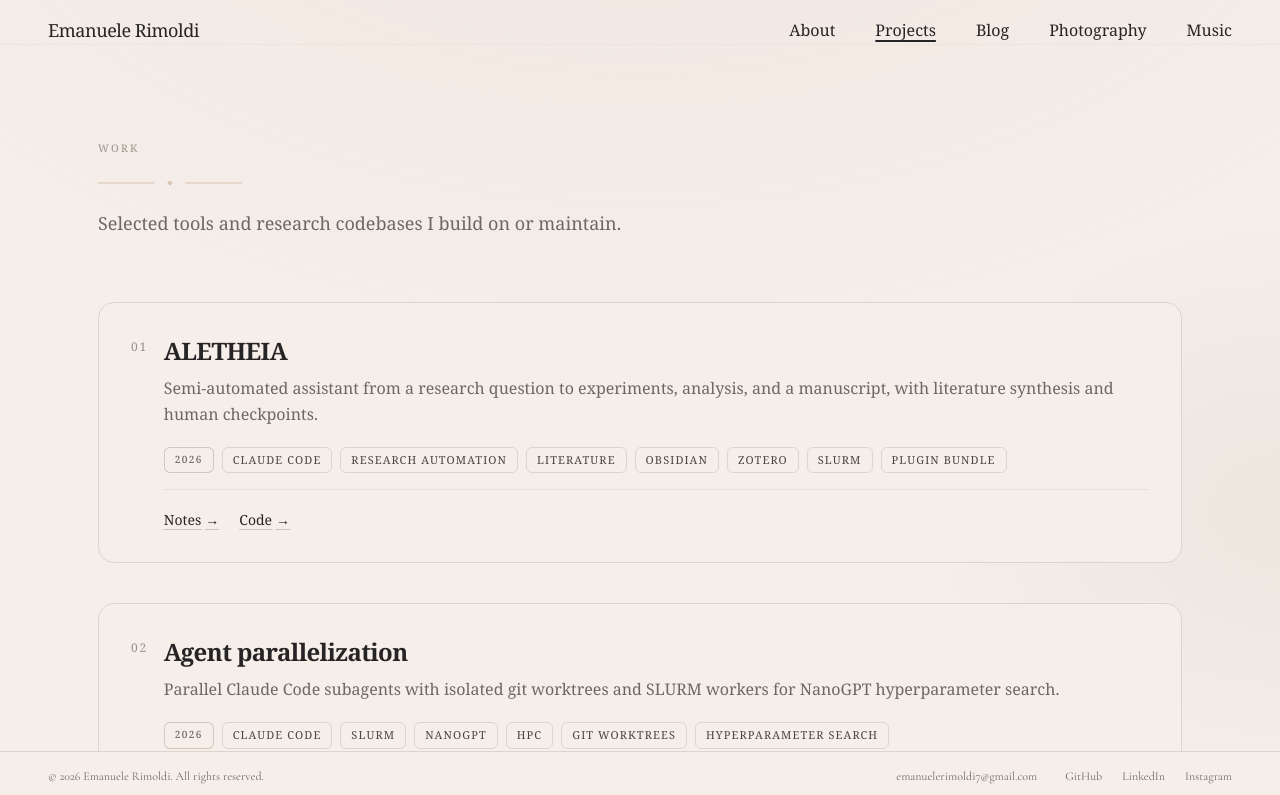
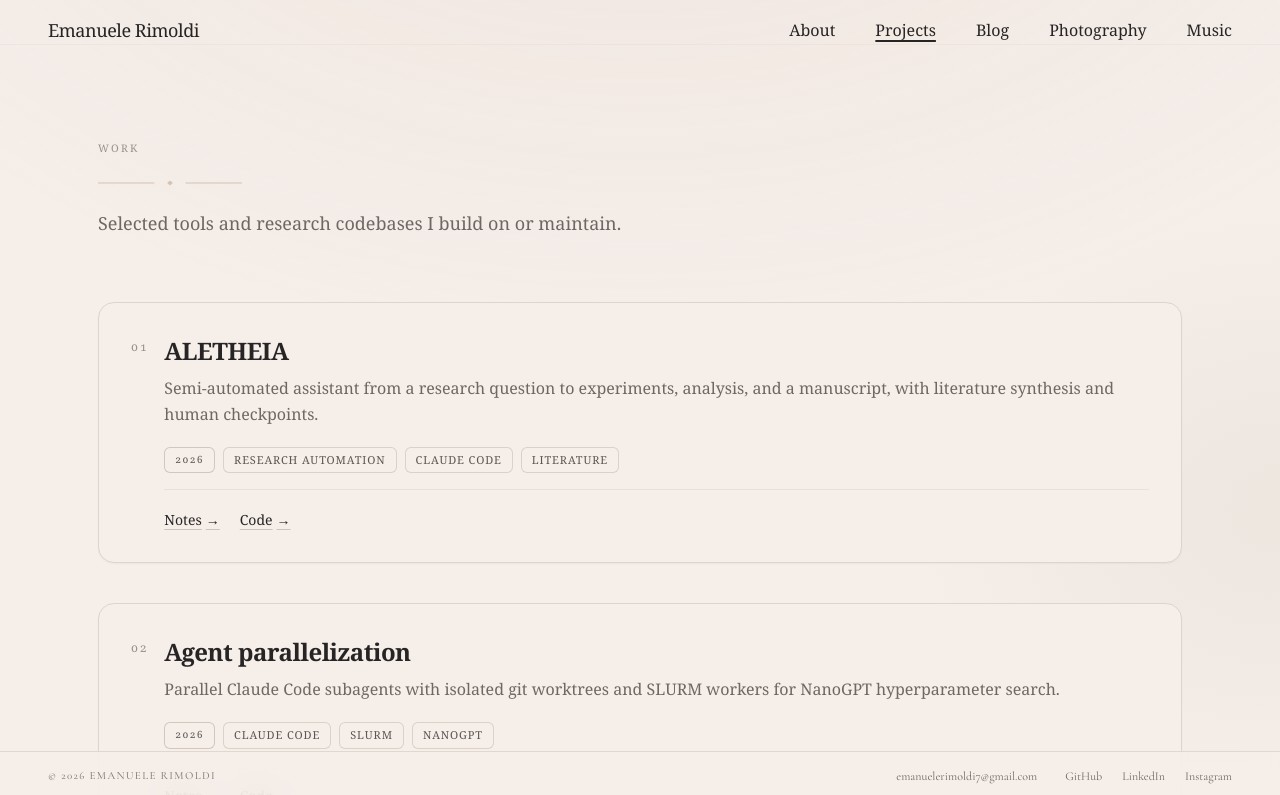
Before and after one commit to EmaRimoldi/EmaRimoldi.github.io, a Next.js app: page /projects in a window 1280 px wide. Shown: the top 795 px of the page. Built offline with nearby package versions, Linux system fonts and the light colour scheme.

Commit message:
Polish: typography, selection, card shadow; footer glass-lite; trim project tags to three each
Made-with: Cursor

```diff
--- a/app/globals.css
+++ b/app/globals.css
@@ -10,6 +10,15 @@ body {
   background-color: #f5eee9;
   color: #262424;
   font-family: "Cormorant Garamond", ui-serif, Georgia, serif;
+  font-feature-settings: "kern" 1, "liga" 1, "onum" 1;
+  text-rendering: optimizeLegibility;
+  -webkit-font-smoothing: antialiased;
+  -moz-osx-font-smoothing: grayscale;
+}
+
+::selection {
+  background-color: rgba(74, 92, 86, 0.2);
+  color: inherit;
 }
 
 /* Soft paper lighting — restrained, print-like */
--- a/components/footer.tsx
+++ b/components/footer.tsx
@@ -5,12 +5,12 @@ export function Footer() {
   const currentYear = new Date().getFullYear();
 
   return (
-    <footer className="fixed bottom-0 left-0 right-0 z-40 bg-[#F5EEE9] border-t border-[#DDD4CE]">
-      <div className="site-container py-4">
+    <footer className="fixed bottom-0 left-0 right-0 z-40 border-t border-[#DDD4CE]/90 bg-[#F5EEE9]/92 backdrop-blur-md backdrop-saturate-100 supports-[backdrop-filter]:bg-[#F5EEE9]/85">
+      <div className="site-container py-3.5 md:py-4">
         <div className="flex flex-col sm:flex-row sm:items-center sm:justify-between gap-2 sm:gap-4">
           {/* Left: Copyright */}
-          <p className="text-xs text-[#6E6763]">
-            © {currentYear} Emanuele Rimoldi. All rights reserved.
+          <p className="text-[11px] font-medium uppercase tracking-[0.12em] text-[#8A827A]">
+            © {currentYear} Emanuele Rimoldi
           </p>
 
           {/* Right: Email and Social Links */}
--- a/components/home-hero.tsx
+++ b/components/home-hero.tsx
@@ -13,7 +13,7 @@ export function HomeHero() {
     <main className="flex min-h-screen flex-col items-center justify-center px-6 text-center pt-6 md:pt-12">
       <div className="space-y-8 md:space-y-12">
         <h1
-          className="home-soft-reveal text-xl md:text-3xl lg:text-4xl font-normal tracking-tight text-[#262424] leading-[1.12]"
+          className="home-soft-reveal text-xl md:text-3xl lg:text-4xl font-medium tracking-[-0.02em] text-[#262424] leading-[1.1]"
           style={delay(0)}
         >
           Emanuele Rimoldi
--- a/components/project-card.tsx
+++ b/components/project-card.tsx
@@ -8,7 +8,7 @@ export function ProjectCard({ item, index }: { item: ResearchItem; index: number
 
   return (
     <article
-      className={`group relative rounded-2xl border border-[#DDD4CE] ${PAGE_BG} p-6 md:p-8 transition-colors duration-300 ease-out hover:border-[#C9BFB5]`}
+      className={`group relative rounded-2xl border border-[#DDD4CE] ${PAGE_BG} p-6 md:p-8 shadow-[0_1px_2px_rgba(38,36,36,0.04)] transition-[border-color,box-shadow] duration-500 ease-out hover:border-[#C9BFB5] hover:shadow-[0_4px_24px_rgba(38,36,36,0.06)]`}
     >
       <div className="flex items-start gap-3 md:gap-4">
         <span
@@ -20,7 +20,7 @@ export function ProjectCard({ item, index }: { item: ResearchItem; index: number
 
         <div className="min-w-0 flex-1 space-y-4">
           <div>
-            <h2 className="font-serif text-xl md:text-2xl font-semibold text-[#262424] tracking-tight">
+            <h2 className="font-serif text-xl md:text-2xl font-semibold text-[#262424] tracking-[-0.02em]">
               {item.title}
             </h2>
             <p className="mt-2 font-serif text-sm md:text-base text-[#6E6763] leading-relaxed">
@@ -45,7 +45,7 @@ export function ProjectCard({ item, index }: { item: ResearchItem; index: number
             {item.tags?.map((tag) => (
               <span
                 key={tag}
-                className={`rounded-md border border-[#DDD4CE] ${PAGE_BG} px-2.5 py-1 font-serif text-[10px] md:text-[11px] uppercase tracking-[0.1em] text-[#4A4542]`}
+                className={`rounded-md border border-[#D8D0C6]/90 ${PAGE_BG} px-2.5 py-1 font-serif text-[10px] md:text-[11px] uppercase tracking-[0.08em] text-[#5C5652]`}
               >
                 {tag}
               </span>
--- a/content/projects-items.ts
+++ b/content/projects-items.ts
@@ -21,15 +21,7 @@ export const projectsItems: ResearchItem[] = [
     descriptor:
       "Semi-automated assistant from a research question to experiments, analysis, and a manuscript, with literature synthesis and human checkpoints.",
     year: 2026,
-    tags: [
-      "Claude Code",
-      "Research automation",
-      "Literature",
-      "Obsidian",
-      "Zotero",
-      "SLURM",
-      "Plugin bundle",
-    ],
+    tags: ["Research automation", "Claude Code", "Literature"],
     links: {
       code: "https://github.com/EmaRimoldi/Claude-scholar-extended",
       notes:
@@ -42,14 +34,7 @@ export const projectsItems: ResearchItem[] = [
     descriptor:
       "Parallel Claude Code subagents with isolated git worktrees and SLURM workers for NanoGPT hyperparameter search.",
     year: 2026,
-    tags: [
-      "Claude Code",
-      "SLURM",
-      "NanoGPT",
-      "HPC",
-      "Git worktrees",
-      "Hyperparameter search",
-    ],
+    tags: ["Claude Code", "SLURM", "NanoGPT"],
     links: {
       code: "https://github.com/EmaRimoldi/agent_parallelization",
       notes: "https://github.com/EmaRimoldi/agent_parallelization/tree/master/docs",
@@ -61,7 +46,7 @@ export const projectsItems: ResearchItem[] = [
     descriptor:
       "Compact decoder-only models with LoRA for hate speech detection and LIME explanations.",
     year: 2024,
-    tags: ["PyTorch", "LoRA", "LIME", "NLP", "Interpretability"],
+    tags: ["PyTorch", "NLP", "Interpretability"],
     links: {
       code: "https://github.com/EmaRimoldi/HateLens",
     },
--- a/content/spotify-cover-urls.json
+++ b/content/spotify-cover-urls.json
@@ -1,11 +1,11 @@
 {
   "3dtjKtkS6DnwT82RlyzXk8": "https://image-cdn-ak.spotifycdn.com/image/ab67616d00001e029f39f52a66eddc5c3b56e1e2",
-  "6YabPKtZAjxwyWbuO9p4ZD": "https://image-cdn-ak.spotifycdn.com/image/ab67616d00001e020cb0884829c5503b2e242541",
-  "5Das42Qx4AoU9iT4M7PW3U": "https://image-cdn-fa.spotifycdn.com/image/ab67616d00001e02b66c23534dd78ff7d3da83b8",
+  "6YabPKtZAjxwyWbuO9p4ZD": "https://image-cdn-fa.spotifycdn.com/image/ab67616d00001e020cb0884829c5503b2e242541",
+  "5Das42Qx4AoU9iT4M7PW3U": "https://image-cdn-ak.spotifycdn.com/image/ab67616d00001e02b66c23534dd78ff7d3da83b8",
   "4LH4d3cOWNNsVw41Gqt2kv": "https://image-cdn-fa.spotifycdn.com/image/ab67616d00001e02db216ca805faf5fe35df4ee6",
   "2UJcKiJxNryhL050F5Z1Fk": "https://image-cdn-ak.spotifycdn.com/image/ab67616d00001e02fbc71c99f9c1296c56dd51b6",
   "0fLhefnjlIV3pGNF9Wo8CD": "https://image-cdn-fa.spotifycdn.com/image/ab67616d00001e02a9249ebb15ca7a5b75f16a90",
-  "6cuNyrSmRjBeekioLdLkvI": "https://image-cdn-ak.spotifycdn.com/image/ab67616d00001e0291d080c66f2425c23c6eadf8",
+  "6cuNyrSmRjBeekioLdLkvI": "https://image-cdn-fa.spotifycdn.com/image/ab67616d00001e0291d080c66f2425c23c6eadf8",
   "7njGz7ZeDXL6cH3VnflcQ2": "https://image-cdn-fa.spotifycdn.com/image/ab67616d00001e02bf373fb956297a3c0aa3a9a0",
-  "5mwOo1zikswhmfHvtqVSXg": "https://image-cdn-ak.spotifycdn.com/image/ab67616d00001e02e369195caf5d169bf5e9eafc"
+  "5mwOo1zikswhmfHvtqVSXg": "https://image-cdn-fa.spotifycdn.com/image/ab67616d00001e02e369195caf5d169bf5e9eafc"
 }
```
